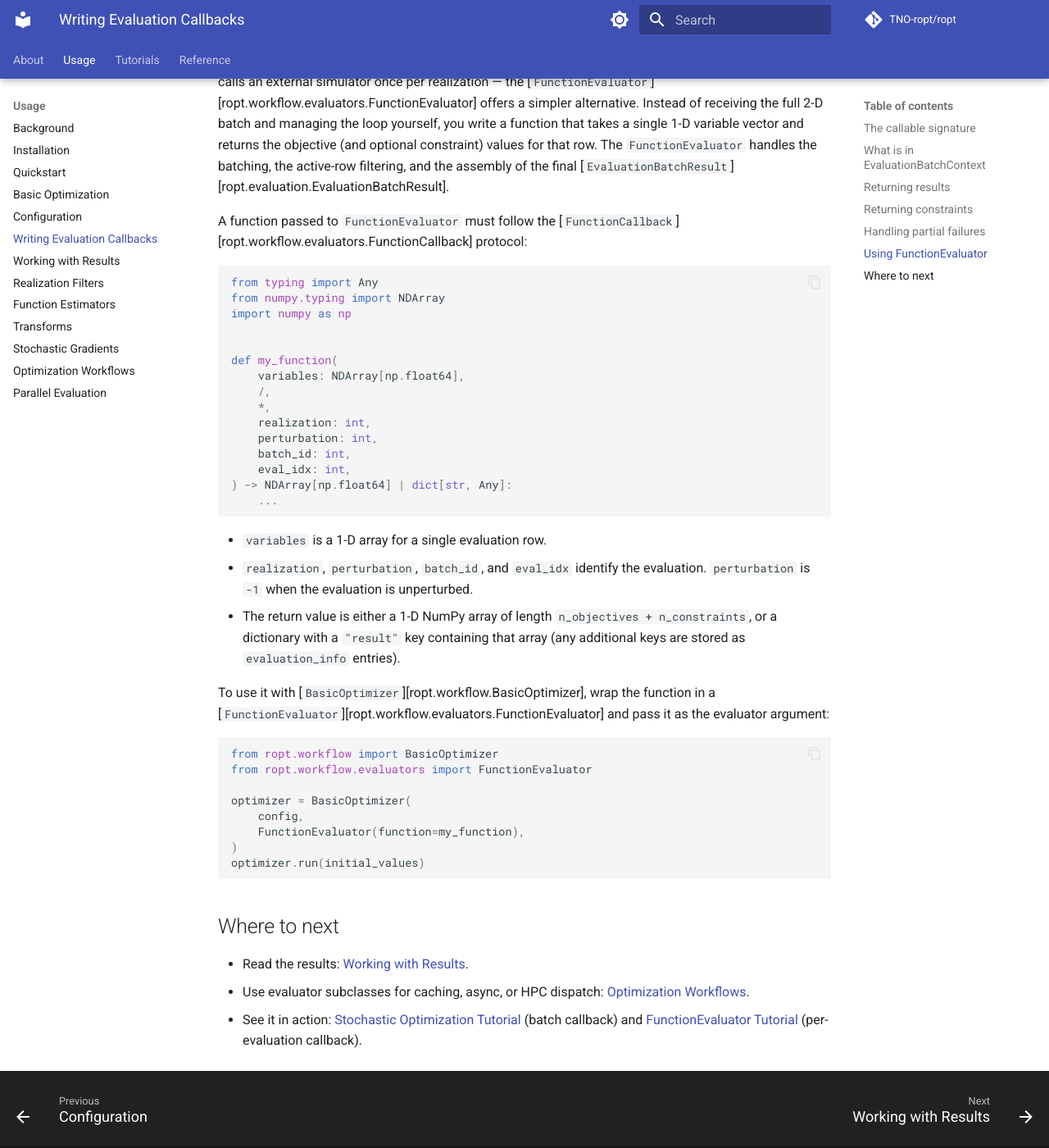
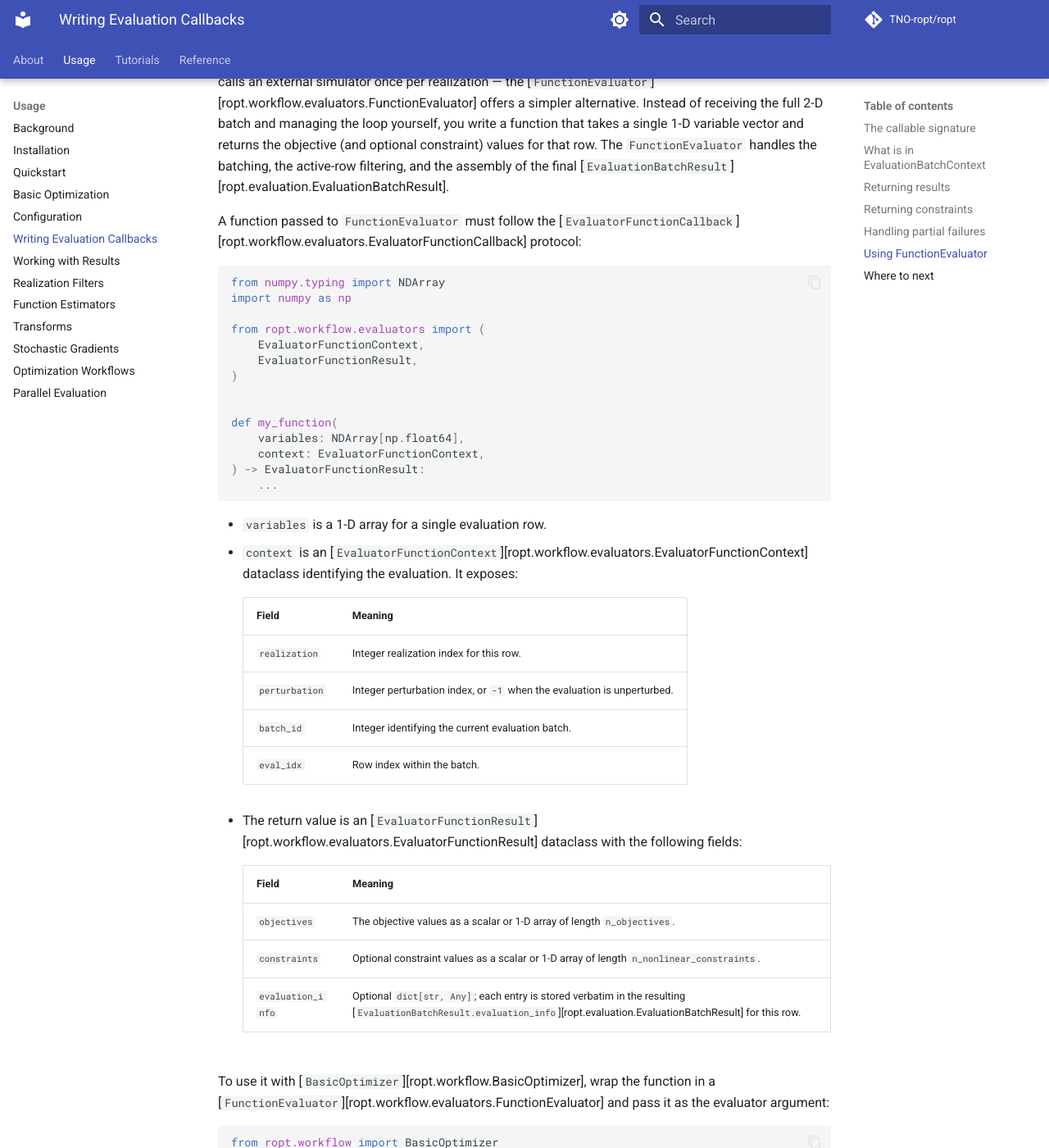
Before and after one commit to TNO-ropt/ropt, an MkDocs documentation site: the page built from docs/usage/evaluation_callbacks.md, in a window 1280 px wide and 1400 px high, scrolled down 3058 px. Shown: the whole window at 82% size. Built offline with MkDocs 1.6.1 and Material for MkDocs 9.7.7, drawn with Linux system fonts in a browser that asks for light colours; comment, search, counter and statistics services are not loaded; the version menu is left out; some of the changed text lies outside the part shown.

Commit message:
Introduce helper classes for function evaluators

````diff
--- a/docs/usage/evaluation_callbacks.md
+++ b/docs/usage/evaluation_callbacks.md
@@ -16,7 +16,7 @@ There are two ways to provide such evaluation code to
     dispatch. Here we only discuss
    [`FunctionEvaluator`][ropt.workflow.evaluators.FunctionEvaluator], a
    convenience wrapper around a simpler per-row function following the
-   [`FunctionCallback`][ropt.workflow.evaluators.FunctionCallback] protocol.
+   [`EvaluatorFunctionCallback`][ropt.workflow.evaluators.EvaluatorFunctionCallback] protocol.
    [`Evaluator`][ropt.workflow.evaluators.Evaluator] classes are discussed
    in more detail in
    [Optimization Workflows](workflows.md) and [Parallel Evaluation](parallel.md).
@@ -137,33 +137,46 @@ assembly of the final
 [`EvaluationBatchResult`][ropt.evaluation.EvaluationBatchResult].
 
 A function passed to `FunctionEvaluator` must follow the
-[`FunctionCallback`][ropt.workflow.evaluators.FunctionCallback] protocol:
+[`EvaluatorFunctionCallback`][ropt.workflow.evaluators.EvaluatorFunctionCallback] protocol:
 
 ```python
-from typing import Any
 from numpy.typing import NDArray
 import numpy as np
+
+from ropt.workflow.evaluators import (
+    EvaluatorFunctionContext,
+    EvaluatorFunctionResult,
+)
 
 
 def my_function(
     variables: NDArray[np.float64],
-    /,
-    *,
-    realization: int,
-    perturbation: int,
-    batch_id: int,
-    eval_idx: int,
-) -> NDArray[np.float64] | dict[str, Any]:
+    context: EvaluatorFunctionContext,
+) -> EvaluatorFunctionResult:
     ...
 ```
 
 - `variables` is a 1-D array for a single evaluation row.
-- `realization`, `perturbation`, `batch_id`, and `eval_idx` identify the
-  evaluation. `perturbation` is `-1` when the evaluation is unperturbed.
-- The return value is either a 1-D NumPy array of length
-  `n_objectives + n_constraints`, or a dictionary with a `"result"` key
-  containing that array (any additional keys are stored as `evaluation_info`
-  entries).
+- `context` is an
+  [`EvaluatorFunctionContext`][ropt.workflow.evaluators.EvaluatorFunctionContext]
+  dataclass identifying the evaluation. It exposes:
+
+    | Field          | Meaning
+    | -------------- | -----------------------------------------------------------------------------------
+    | `realization`  | Integer realization index for this row.
+    | `perturbation` | Integer perturbation index, or `-1` when the evaluation is unperturbed.
+    | `batch_id`     | Integer identifying the current evaluation batch.
+    | `eval_idx`     | Row index within the batch.
+
+- The return value is an
+  [`EvaluatorFunctionResult`][ropt.workflow.evaluators.EvaluatorFunctionResult]
+  dataclass with the following fields:
+
+    | Field             | Meaning
+    | ----------------- | -----------------------------------------------------------------------------------
+    | `objectives`      | The objective values as a scalar or 1-D array of length `n_objectives`.
+    | `constraints`     | Optional constraint values as a scalar or 1-D array of length `n_nonlinear_constraints`.
+    | `evaluation_info` | Optional `dict[str, Any]`; each entry is stored verbatim in the resulting [`EvaluationBatchResult.evaluation_info`][ropt.evaluation.EvaluationBatchResult] for this row.
 
 To use it with
 [`BasicOptimizer`][ropt.workflow.BasicOptimizer], wrap the function in a
````
Also changed, not shown: docs/reference/workflow_evaluators.md (+3 -1 lines), docs/tutorials/rosenbrock_function.md (+23 -12 lines), docs/usage/workflows.md (+28 -11 lines), 14 other files.
